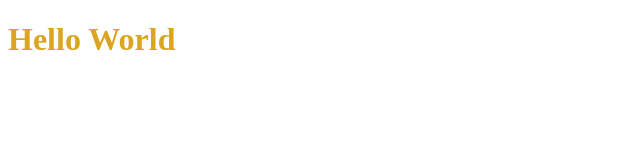
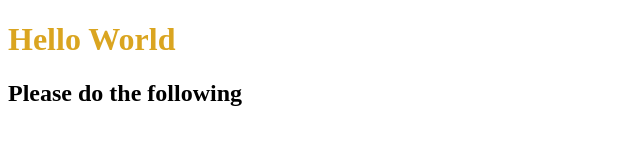
Before and after one commit to AbuAbay/For-example, a plain HTML site: page index.html in a window 1280 px wide. Shown: the whole page, without its empty margins (0-640 px from the left). Drawn offline with Linux system fonts and the light colour scheme.

Commit message:
Update index.html

```diff
--- a/index.html
+++ b/index.html
@@ -9,5 +9,6 @@
 </head>
 <body>
     <h1>Hello World</h1>
+    <h2>Please do the following</h2>
 </body>
 </html>
```
